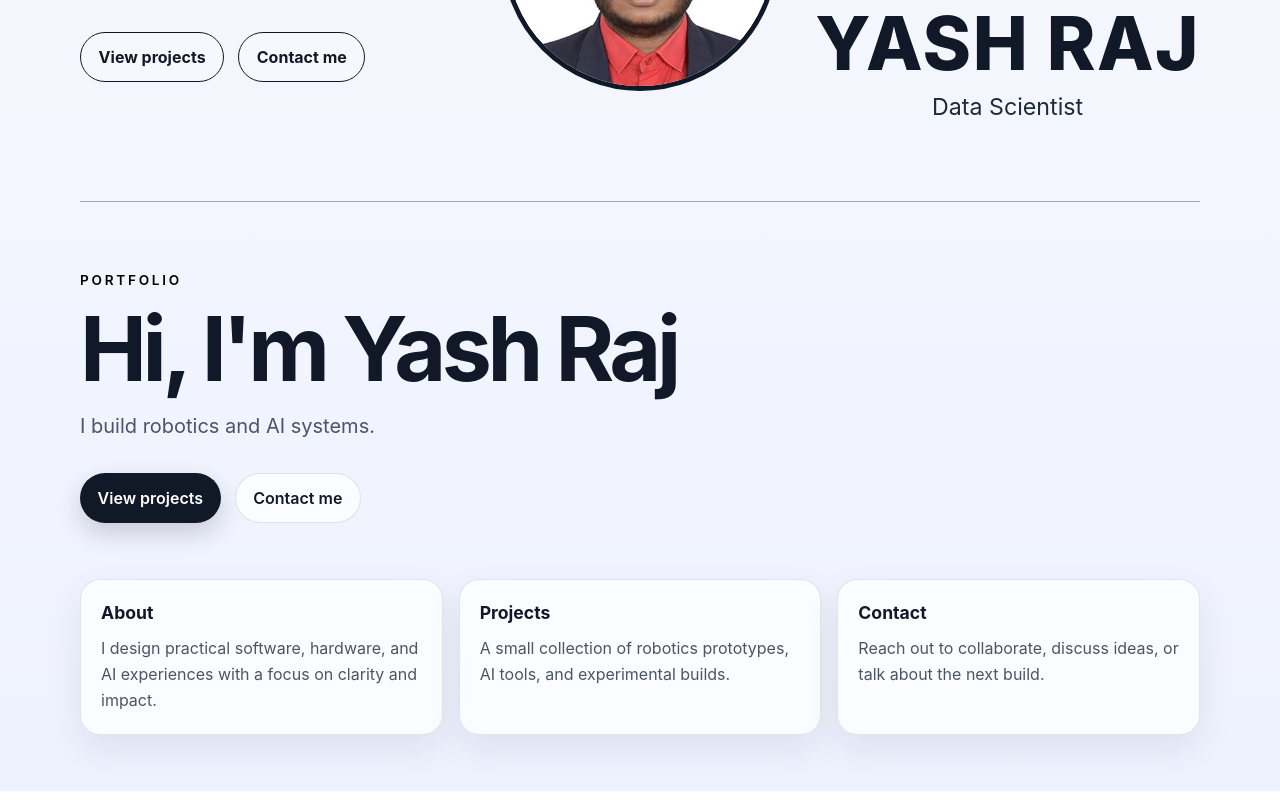
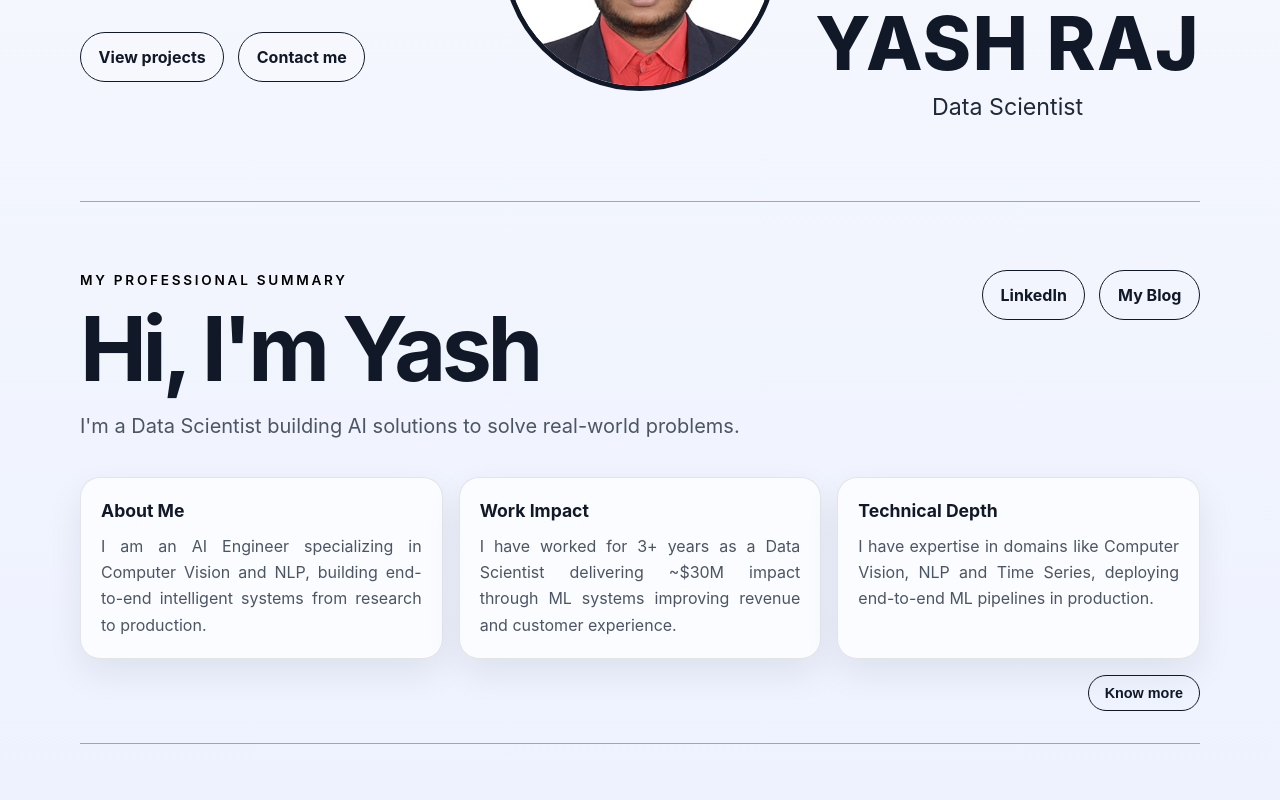
Before and after one commit to YashRajRobotics/yash-raj-portfolio-website-v2, a React (Vite) app: page / in a window 1280 px wide. Shown: the part 591-1391 px from the top of the page. Built offline with nearby package versions, Linux system fonts and the light colour scheme.

Commit message:
Update 6 - 2nd Page (Mobile + Laptop) - About Section

```diff
--- a/src/App.tsx
+++ b/src/App.tsx
@@ -7,13 +7,62 @@ import SectionNav from './SectionNav'
 
 const SECTIONS = [
   { id: 'home', label: 'Intro' },
-  { id: 'about', label: 'About me' },
+  { id: 'about', label: 'About Me' },
   { id: 'projects', label: 'Projects' },
   { id: 'contact', label: 'Contact' },
 ]
 
+type AboutCard = {
+  id?: string
+  title: string
+  description: string
+  linkText?: string
+  linkHref?: string
+  descriptionSuffix?: string
+}
+
+const ABOUT_CARDS: AboutCard[] = [
+  {
+    id: 'about-card',
+    title: 'About Me',
+    description:
+      'I am an AI Engineer specializing in Computer Vision and NLP, building end-to-end intelligent systems from research to production.',
+  },
+  {
+    id: 'projects',
+    title: 'Work Impact',
+    description:
+      'I have worked for 3+ years as a Data Scientist delivering ~$30M impact through ML systems improving revenue and customer experience.',
+  },
+  {
+    id: 'contact',
+    title: 'Technical Depth',
+    description:
+      'I have expertise in domains like Computer Vision, NLP and Time Series, deploying end-to-end ML pipelines in production.',
+  },
+  {
+    title: 'Origin Story',
+    description:
+      'I started an NGO named BLISS, providing free eye checkups to 20,000+ underprivileged students (till date). This inspired me to build accessible Computer Vision solutions for children across the world, where over 1.4 million children suffer from partial or complete blindness, and hundreds of millions still lack access to basic eye care and early diagnosis.',
+  },
+  {
+    title: 'Beyond Academics',
+    description:
+      'I am part of a 1500+ member AI lab where I actively contribute to their projects, and I have delivered 2 technical seminars. I have published 2 research papers, and secured top global ranks across multiple international hackathons.',
+  },
+  {
+    title: 'Hobbies',
+    description:
+      'In my free time, I express my creativity through drawing, bringing my imagination to life on the canvas. Feel free to explore my art on ',
+    linkText: 'Instagram (@ nth_dimension_artist)',
+    linkHref: 'https://www.instagram.com/nth_dimension_artist/',
+    descriptionSuffix: '.',
+  },
+]
+
 function App() {
   const [isDropdownOpen, setIsDropdownOpen] = useState(false)
+  const [isAboutExpanded, setIsAboutExpanded] = useState(false)
   const dropdownRef = useRef<HTMLDivElement>(null)
 
   useEffect(() => {
@@ -137,47 +186,65 @@ function App() {
 
         <div className="section-divider" aria-hidden="true" />
 
-        <section className="second-page-content" aria-label="More information">
+        <section
+          id="about"
+          className="second-page-content"
+          aria-label="More information"
+        >
           <main className="hero">
-            <p className="eyebrow">Portfolio</p>
-            <h2>Hi, I&apos;m Yash Raj</h2>
-            <p className="subtitle">I build robotics and AI systems.</p>
+            <p className="eyebrow">My Professional Summary</p>
+            <h2>Hi, I&apos;m Yash</h2>
+            <p className="subtitle">I'm a Data Scientist building AI solutions to solve real-world problems.</p>
 
             <div className="hero-actions">
-              <a className="primary-action" href="#projects">
-                View projects
+              <a className="primary-action" href="https://www.linkedin.com/in/yash-raj-rwth/" target="_blank" rel="noopener noreferrer">
+                LinkedIn
               </a>
               <a className="secondary-action" href="#contact">
-                Contact me
+                My Blog
               </a>
             </div>
           </main>
 
           <section className="info-grid" aria-label="Cards">
-            <article id="about" className="info-card">
-              <h3>About</h3>
-              <p>
-                I design practical software, hardware, and AI experiences with
-                a focus on clarity and impact.
-              </p>
-            </article>
+            {ABOUT_CARDS.slice(0, isAboutExpanded ? ABOUT_CARDS.length : 3).map(
+              (card) => (
+                <article
+                  key={card.title}
+                  id={card.id}
+                  className="info-card"
+                >
+                  <h3>{card.title}</h3>
+                  <p>
+                    {card.description}
+                    {card.linkText && card.linkHref && (
+                      <a
+                        className="inline-card-link"
+                        href={card.linkHref}
+                        target="_blank"
+                        rel="noopener noreferrer"
+                      >
+                        {card.linkText}
+                      </a>
+                    )}
+                    {card.descriptionSuffix}
+                  </p>
+                </article>
+              )
+            )}
+          </section>
 
-            <article id="projects" className="info-card">
-              <h3>Projects</h3>
-              <p>
-                A small collection of robotics prototypes, AI tools, and
-                experimental builds.
-              </p>
-            </article>
+          <div className="info-grid-header">
+            <button
+              type="button"
+              className="know-more-button"
+              onClick={() => setIsAboutExpanded((prev) => !prev)}
+            >
+              {isAboutExpanded ? 'Show less' : 'Know more'}
+            </button>
+          </div>
 
-            <article id="contact" className="info-card">
-              <h3>Contact</h3>
-              <p>
-                Reach out to collaborate, discuss ideas, or talk about the next
-                build.
-              </p>
-            </article>
-          </section>
+          <div className="about-section-end-line" aria-hidden="true" />
         </section>
       </main>
     </div>
--- a/src/SectionNav.tsx
+++ b/src/SectionNav.tsx
@@ -7,7 +7,7 @@ interface Section {
 
 const SECTIONS: Section[] = [
   { id: 'home', label: 'Intro' },
-  { id: 'about', label: 'About me' },
+  { id: 'about', label: 'About Me' },
   { id: 'projects', label: 'Projects' },
   { id: 'contact', label: 'Contact' },
 ]
--- a/src/index.css
+++ b/src/index.css
@@ -26,6 +26,13 @@
 
 html {
   scroll-behavior: smooth;
+}
+
+#home,
+#about,
+#projects,
+#contact {
+  scroll-margin-top: 2.0cm;
 }
 
 body {
@@ -360,11 +367,40 @@ p {
   margin-top: 2rem;
 }
 
+.info-grid-header {
+  margin-top: 1rem;
+  display: flex;
+  justify-content: flex-end;
+}
+
+.know-more-button {
+  border: 1px solid #111827;
+  background: transparent;
+  color: #111827;
+  border-radius: 999px;
+  padding: 0.55rem 1rem;
+  font-size: 0.9rem;
+  font-weight: 700;
+  cursor: pointer;
+  transition:
+    background-color 0.2s ease,
+    color 0.2s ease,
+    transform 0.2s ease;
+}
+
+.know-more-button:hover,
+.know-more-button:focus-visible {
+  background: #111827;
+  color: #ffffff;
+  transform: translateY(-1px);
+  outline: none;
+}
+
 .info-grid {
   display: grid;
   grid-template-columns: repeat(3, minmax(0, 1fr));
   gap: 1rem;
-  margin-top: 3.5rem;
+  margin-top: 2.25rem;
 }
 
 .info-card {
@@ -383,9 +419,57 @@ p {
 
 .info-card p {
   color: #4b5563;
+  text-align: justify;
+  text-justify: inter-word;
+  hyphens: auto;
+}
+
+.inline-card-link {
+  text-decoration: underline;
+  text-underline-offset: 2px;
+  color: #111827;
+  font-weight: 600;
+}
+
+.inline-card-link:hover,
+.inline-card-link:focus-visible {
+  color: #000000;
+}
+
+.about-section-end-line {
+  margin-top: 2rem;
+  border-bottom: 1px solid rgba(0, 0, 0, 0.32);
 }
 
 @media (min-width: 721px) {
+  .hero {
+    max-width: 100%;
+    display: grid;
+    grid-template-columns: minmax(0, 1fr) auto;
+    column-gap: 2rem;
+    align-items: start;
+  }
+
+  .hero .eyebrow,
+  .hero h2,
+  .hero .subtitle {
+    grid-column: 1;
+  }
+
+  .hero .subtitle {
+    max-width: none;
+    white-space: nowrap;
+  }
+
+  .hero-actions {
+    grid-column: 2;
+    grid-row: 1 / span 3;
+    justify-self: end;
+    align-self: start;
+    margin-top: 0;
+    flex-wrap: nowrap;
+  }
+
   .info-card h3 {
     font-size: 1.1rem;
   }
@@ -444,6 +528,25 @@ p {
 .landing-actions .secondary-action:hover,
 .landing-actions .primary-action:focus-visible,
 .landing-actions .secondary-action:focus-visible {
+  background: #111827;
+  color: #ffffff;
+  border-color: #111827;
+}
+
+.hero-actions .primary-action,
+.hero-actions .secondary-action {
+  border: 1px solid #111827;
+  background: transparent;
+  color: #111827;
+  font-weight: 700;
+  box-shadow: none;
+  backdrop-filter: none;
+}
+
+.hero-actions .primary-action:hover,
+.hero-actions .secondary-action:hover,
+.hero-actions .primary-action:focus-visible,
+.hero-actions .secondary-action:focus-visible {
   background: #111827;
   color: #ffffff;
   border-color: #111827;
@@ -562,6 +665,11 @@ p {
     margin-top: 2rem;
   }
 
+  .info-grid-header {
+    margin-top: 1rem;
+    justify-content: flex-end;
+  }
+
   .section-nav {
     display: none;
   }
@@ -576,15 +684,35 @@ p {
   z-index: 15;
   display: flex;
   align-items: center;
+  justify-content: center;
 }
 
 .section-nav-list {
   list-style: none;
-  padding: 0;
+  padding: 0.45rem 0.1rem 0.45rem 0.2rem;
   margin: 0;
   display: flex;
   flex-direction: column;
   gap: 0.75rem;
+  width: fit-content;
+  border-radius: 0.8rem;
+  background: rgba(255, 255, 255, 0.42);
+  border: 1px solid rgba(17, 24, 39, 0.12);
+  backdrop-filter: blur(10px);
+  box-shadow: 0 10px 28px rgba(15, 23, 42, 0.08);
+  transition:
+    padding 0.3s ease,
+    background-color 0.3s ease,
+    box-shadow 0.3s ease,
+    border-color 0.3s ease;
+}
+
+.section-nav:hover .section-nav-list {
+  padding: 0.6rem 0.3rem 0.6rem 0.6rem;
+  background: rgba(255, 255, 255, 0.58);
+  border-color: rgba(17, 24, 39, 0.16);
+  box-shadow: 0 12px 34px rgba(15, 23, 42, 0.1);
+  border-radius: 0.8rem;
 }
 
 .section-nav-item {
@@ -596,7 +724,8 @@ p {
   background: none;
   border: none;
   cursor: pointer;
-  padding: 0;
+  padding: 0.28rem 0.2rem;
+  border-radius: 0.6rem;
   display: flex;
   align-items: center;
   gap: 0.75rem;
@@ -615,6 +744,7 @@ p {
   border-radius: 1px;
   transition: all 0.3s ease;
   flex-shrink: 0;
+  margin-left: 0.25cm;
 }
 
 .section-nav-line.active::before {
@@ -635,6 +765,18 @@ p {
   opacity: 1;
   width: auto;
   margin-left: 0.5rem;
+}
+
+.section-nav-line.active .section-label {
+  font-weight: 700;
+}
+
+.section-nav:hover .section-nav-line.active {
+  background: #ffffff;
+}
+
+.section-nav-line.active {
+  background: rgba(255, 255, 255, 0.86);
 }
 
 .section-nav-line:hover,
```
